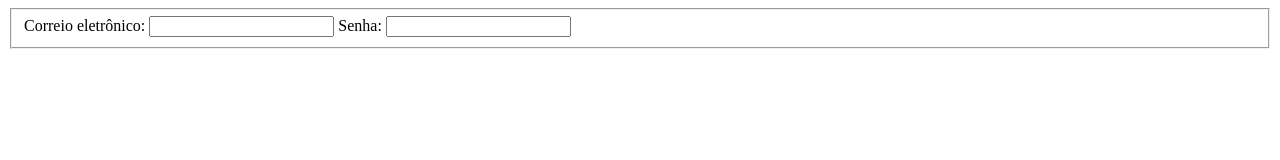
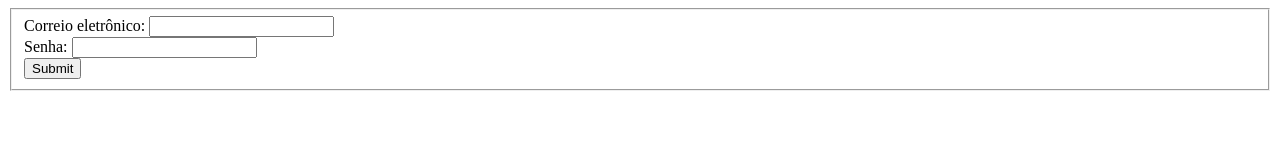
Before and after one commit to caius-caesaris/trabalho-de-conclusao-de-ano, a plain HTML site: page index.html in a window 1280 px wide. Drawn offline with nearby package versions, Linux system fonts and the light colour scheme.

Commit message:
feat: submit

```diff
--- a/index.html
+++ b/index.html
@@ -9,9 +9,10 @@
     <fieldset>
         <form>
             <label for="email">Correio eletrônico:</label>
-            <input type="email" id="input_email" required>
+            <input type="email" id="input_email" required> <br>
             <label for="password">Senha:</label>
-            <input type="password" id="input_password">
+            <input type="password" id="input_password"> <br>
+            <input type="submit" id="input_submit">
         </form>
     </fieldset>
 </body>
```
